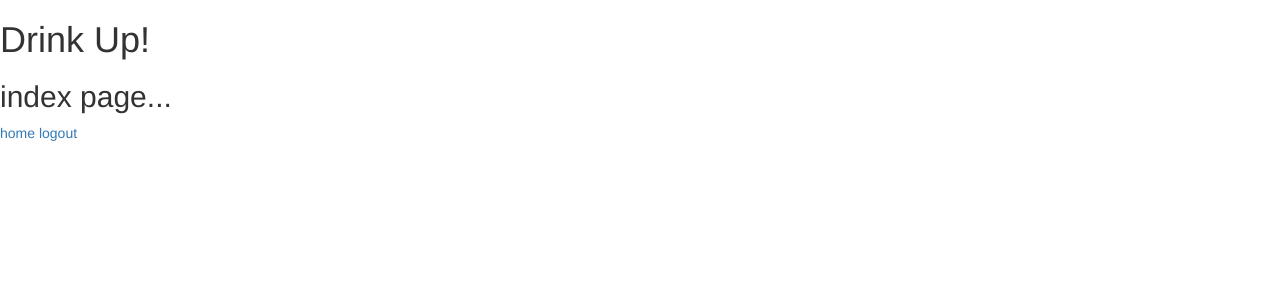
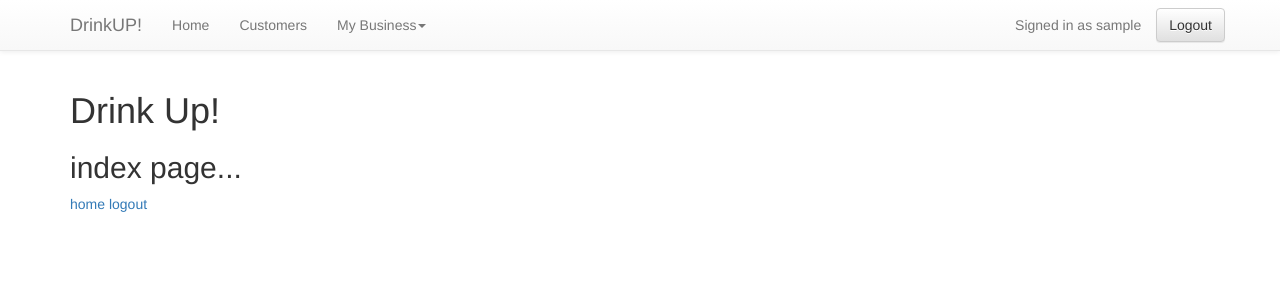
Before and after one commit to mkgilbert/drinkup-web, a Django app: page / in a window 1280 px wide. Shown: the top 300 px of the page. Run offline with Django 3.2, Linux system fonts and the light colour scheme; the visitor is signed in with stand-in values (Sample User, id 1); some libraries are stand-ins or nearby versions.

Commit message:
added navbar and login/logout/register buttons - Some links don't work yet

```diff
--- a/templates/base.html
+++ b/templates/base.html
@@ -30,6 +30,70 @@
 </head>
 
 <body>
+<!-- Fixed navbar -->
+<nav class="navbar navbar-default navbar-static-top">
+    <div class="container">
+        <div class="navbar-header">
+            <button type="button" class="navbar-toggle collapsed" data-toggle="collapse" data-target="#navbar"
+                    aria-expanded="false" aria-controls="navbar">
+                <span class="sr-only">Toggle navigation</span>
+                <span class="icon-bar"></span>
+                <span class="icon-bar"></span>
+                <span class="icon-bar"></span>
+            </button>
+            <a class="navbar-brand" href="{% url 'index' %}">DrinkUP!</a>
+        </div>
+        {% if user.is_authenticated %}
+            <div id="navbar" class="navbar-collapse collapse">
+                <ul class="nav navbar-nav">
+                    <li id="index"><a href="{% url 'home' user.id %}">Home</a></li>
+                    <li id="customers"><a href="#">Customers</a></li>
+                    <li id="admin" class="dropdown">
+                        <a href="#" class="dropdown-toggle" data-toggle="dropdown" role="button" aria-expanded="false">
+                            My Business<span class="caret"></span>
+                        </a>
+                        <ul class="dropdown-menu" role="menu">
+                            <li id="admin_home"><a href="#">Home</a></li>
+                            <li id="admin_employees"><a href="#">Employees</a></li>
+                            <li id="admin_reports"><a href="#">Reports</a></li>
+							<li id="admin_products"><a href="#">Menus</a></li>
+                        </ul>
+                    </li>
+                </ul>
+        {% endif %}
+        <!-- User logout button -->
+        {% if user.is_authenticated %}
+            <div class="navbar-right">
+                <p class="navbar-text">Signed in as {{ user.username }}</p>
+                <a href="{% url 'user_logout' %}">
+                    <button class="btn btn-default navbar-btn">Logout</button>
+                </a>
+            </div>
+        {% else %}
+            <div class="navbar-right">
+                <a href="{% url 'user_login' %}">
+                    <button class="btn btn-default navbar-btn">sign in</button>
+                </a>
+                <a href="/register/">
+                    <button class="btn btn-default navbar-btn">register</button>
+                </a>
+            </div>
+        {% endif %}
+        <!-- End user logout button -->
+        </div><!--/.nav-collapse -->
+    </div>
+</nav>
+
+<div class="container">
+    {% if messages %}
+      <div class="alert alert-success" role="alert">
+          <ul>
+          {% for message in messages %}
+              <li>{{ message }}</li>
+          {% endfor %}
+          </ul>
+      </div>
+    {% endif %}
 
     {% block body %}{% endblock %}
 
```
